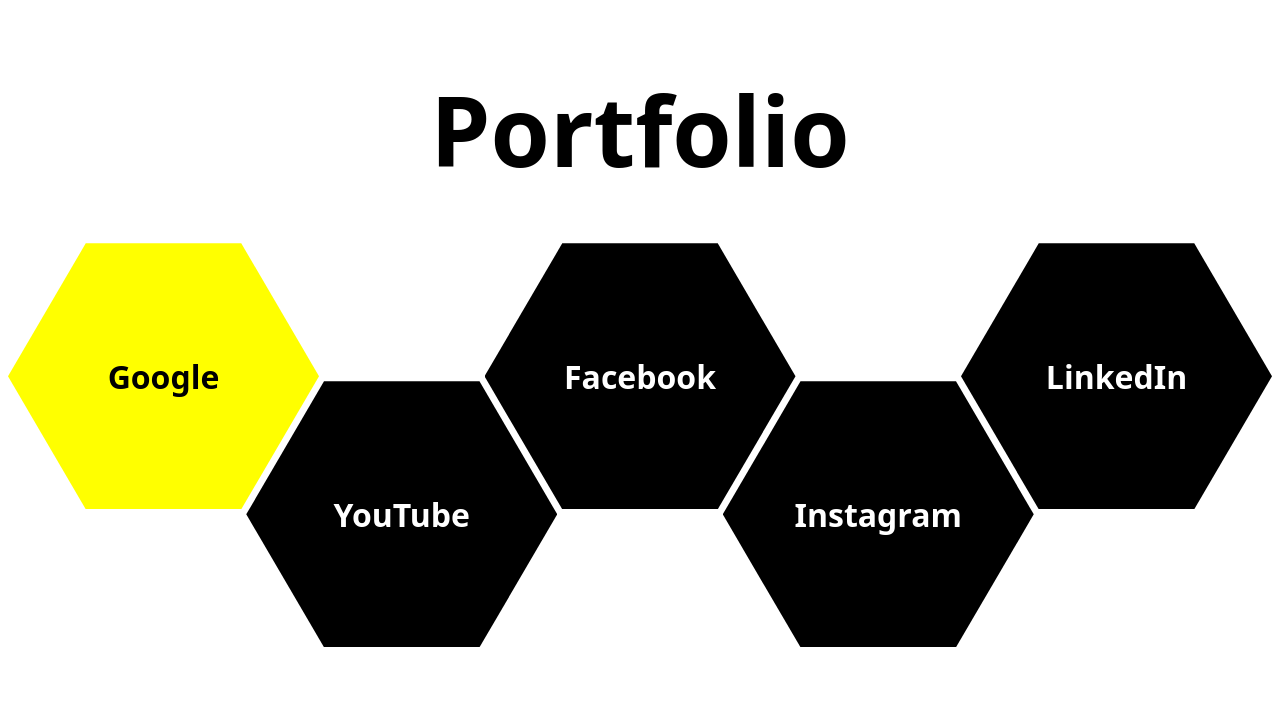
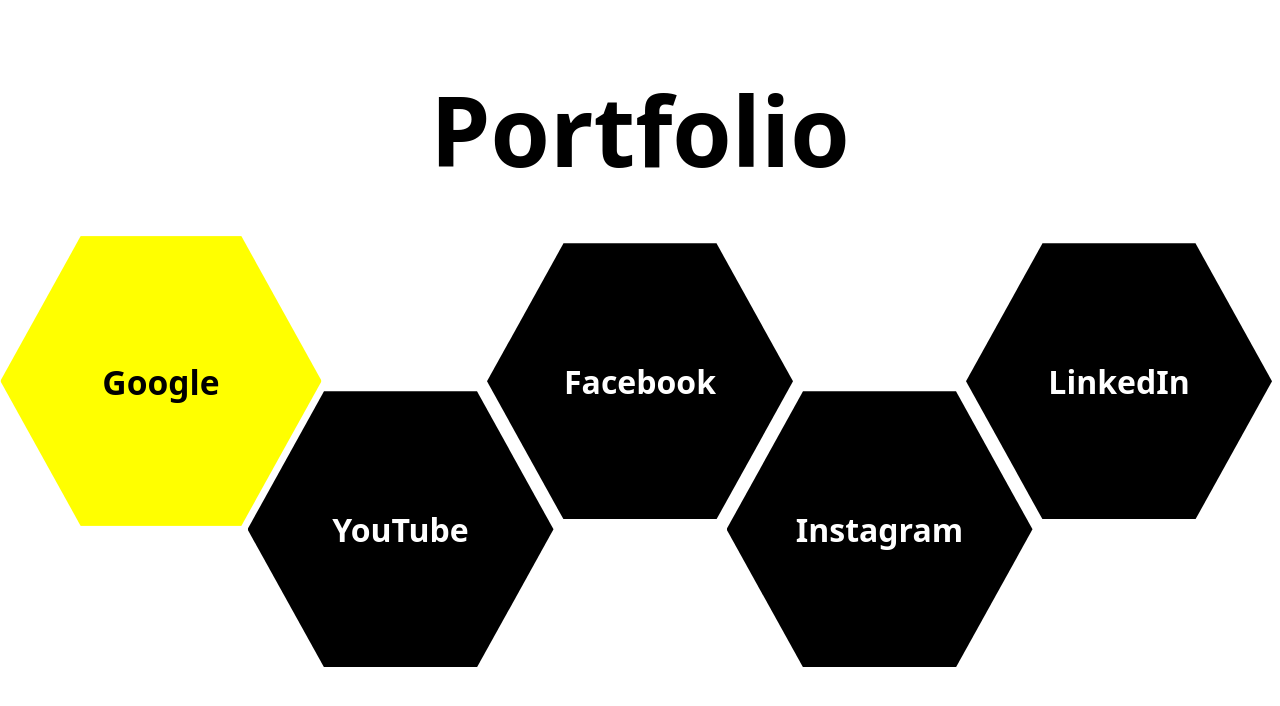
Before and after one commit to theotteryears/portfolio-hexagon, a website built with Vite: page index.html in a window 1280 px wide. In both pictures the pointer is over the link "Google". Built offline with nearby package versions, Linux system fonts and the light colour scheme.

Commit message:
Update scale on hover

```diff
--- a/style.css
+++ b/style.css
@@ -20,6 +20,7 @@
   color: white;
   font-weight: bold;
   font-size: 2rem;
+  transition: scale 0.3s;
 }
 
 a:hover {
@@ -30,7 +31,7 @@
   display: grid;
   grid-template-columns: repeat(5, 1fr 2fr) 1fr;
   grid-auto-rows: 10vw;
-  gap: 10px;
+  gap: 20px;
 }
 
 .hex {
@@ -47,6 +48,7 @@
 
 .hex:nth-child(1):hover {
   background-color: yellow;
+  scale: 1.05;
 }
 
 .hex:nth-child(2) {
@@ -56,6 +58,7 @@
 
 .hex:nth-child(2):hover {
   background-color: pink;
+  scale: 1.05;
 }
 
 .hex:nth-child(3) {
@@ -65,6 +68,7 @@
 
 .hex:nth-child(3):hover {
   background-color: lime;
+  scale: 1.05;
 }
 
 .hex:nth-child(4) {
@@ -74,6 +78,7 @@
 
 .hex:nth-child(4):hover {
   background-color: lightskyblue;
+  scale: 1.05;
 }
 
 .hex:nth-child(5) {
@@ -83,6 +88,7 @@
 
 .hex:nth-child(5):hover {
   background-color: plum;
+  scale: 1.05;
 }
 
 @media (width <=768px) {
```
